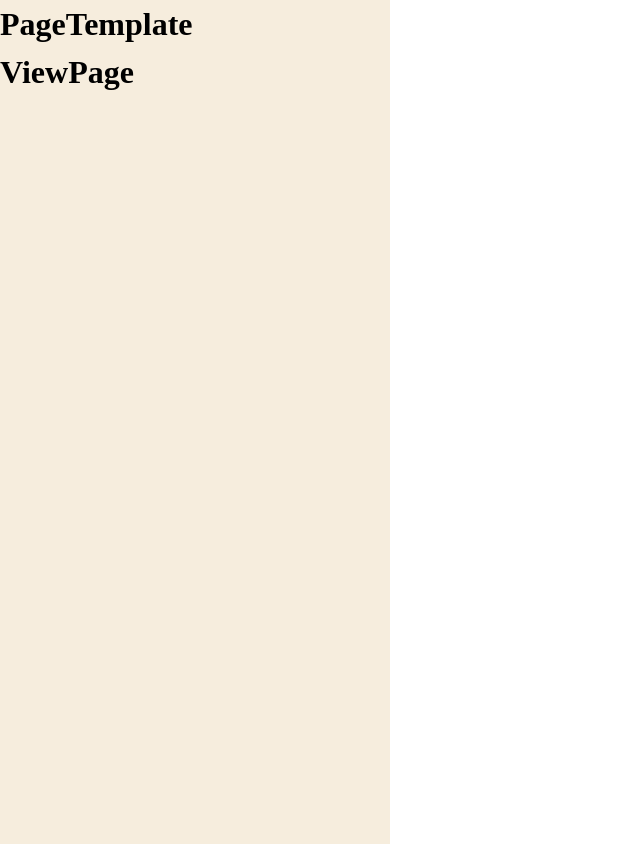
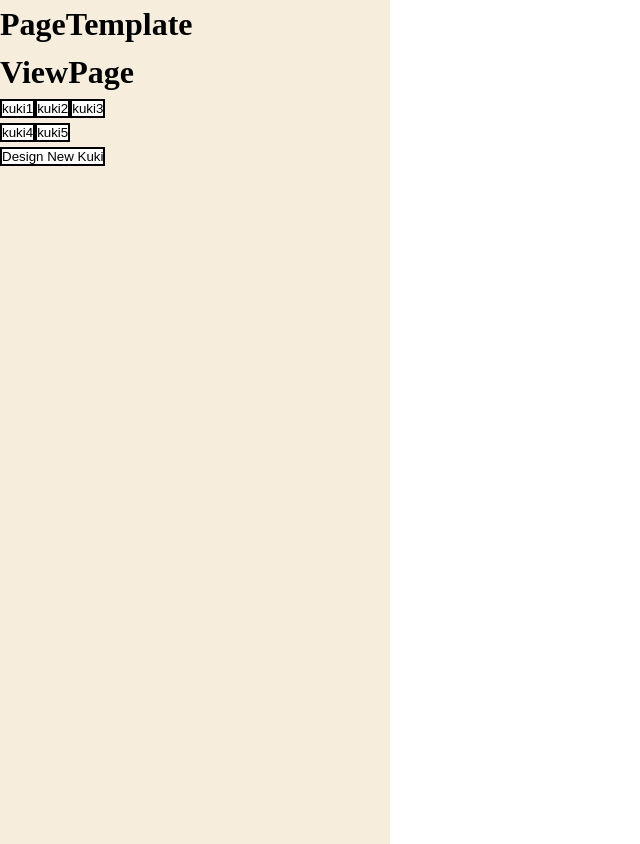
Before and after one commit to devBuzz142/numanku-fe, a React (Create React App) app: page /view in a window 1280 px wide. Shown: the whole page, without its empty margins (0-640 px from the left). Built offline with nearby package versions, Linux system fonts and the light colour scheme.

Commit message:
feat: ViewMainPage buttons

```diff
--- a/package.json
+++ b/package.json
@@ -10,12 +10,8 @@
     "@testing-library/user-event": "^13.5.0",
     "react": "^18.2.0",
     "react-dom": "^18.2.0",
-<<<<<<< HEAD
-    "react-scripts": "^3.0.1",
-=======
     "react-router-dom": "^6.17.0",
     "react-scripts": "5.0.1",
->>>>>>> 6c01810aeb508c8e3c4f39ff9198d52f75dc5332
     "web-vitals": "^2.1.4"
   },
   "scripts": {
--- a/src/App.jsx
+++ b/src/App.jsx
@@ -1,8 +1,8 @@
 import React from "react";
 
 import PageTemplate from "./pages/PageTemplate/PageTemplate";
-import ViewDesignPage from "./pages/PageTemplate/ViewDesignPage/ViewDesignPage";
-import ViewMainPage from "./pages/PageTemplate/ViewMainPage/ViewMainPage";
+import ViewDesignPage from "./pages/ViewDesignPage/ViewDesignPage";
+import ViewMainPage from "./pages/ViewMainPage/ViewMainPage";
 
 import { Routes, Route } from "react-router-dom";
 
--- a/src/commons/style/GlobalStyle.jsx
+++ b/src/commons/style/GlobalStyle.jsx
@@ -65,14 +65,14 @@ const GlobalStyle = () => {
           }
         }
 
-        select {
-          -webkit-appearance: none;
-          -moz-appearance: none;
-          appearance: none;
+        // select {
+        //   -webkit-appearance: none;
+        //   -moz-appearance: none;
+        //   appearance: none;
 
-          border: none;
-          border-radius: 0px;
-        }
+        //   border: none;
+        //   border-radius: 0px;
+        // }
 
         input {
           -webkit-appearance: none;
--- a/src/pages/PageTemplate/ViewMainPage/ViewMainPage.jsx
+++ /dev/null
@@ -1,10 +0,0 @@
-const ViewMainPage = () => {
-
-  return (
-    <div>
-      <h1>ViewPage</h1>
-    </div>
-  );
-};
-
-export default ViewMainPage;
--- /dev/null
+++ b/src/pages/ViewMainPage/ViewMainPage.jsx
@@ -0,0 +1,44 @@
+import styled from '@emotion/styled';
+import { useNavigate } from "react-router-dom";
+
+const Container = styled.div`
+  input {
+    background-color: white;
+  }
+
+  button {
+    border: 2px solid black;
+    background-color: white;
+  }
+`;
+
+const ViewMainPage = () => {
+  const navigate = useNavigate();
+
+  const handleViewClick = () => {
+    navigate('/view/${kukiID}')
+  }
+
+  const handleDesignClick = () => {
+    navigate('/view/design');
+  }
+
+  return (
+    <Container>
+      <h1>ViewPage</h1>
+      <form>
+        <button type="button" onClick={handleViewClick('1')}>kuki1</button>
+        <button type="button" onClick={handleViewClick('2')}>kuki2</button>
+        <button type="button" onClick={handleViewClick('3')}>kuki3</button>
+        <br />
+        <button type="button" onClick={handleViewClick('4')}>kuki4</button>
+        <button type="button" onClick={handleViewClick('5')}>kuki5</button>
+      </form>
+      <button type="button" onClick={handleDesignClick}>
+        Design New Kuki
+      </button>
+    </Container>
+  );
+};
+
+export default ViewMainPage;
```
Also changed, not shown: src/pages/ViewDesignPage/ViewDesignPage.jsx (renamed from src/pages/PageTemplate/ViewDesignPage/ViewDesignPage.jsx), 1 other file (tests, documents, lock files or other folders).
